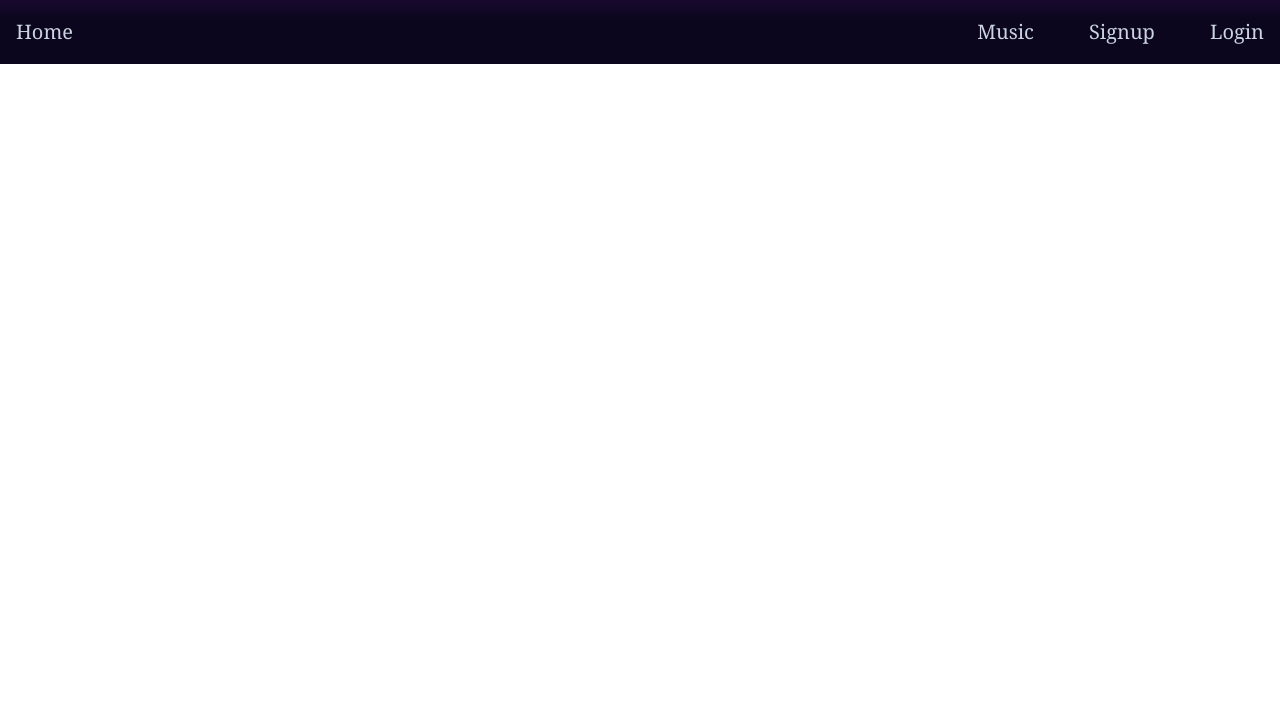
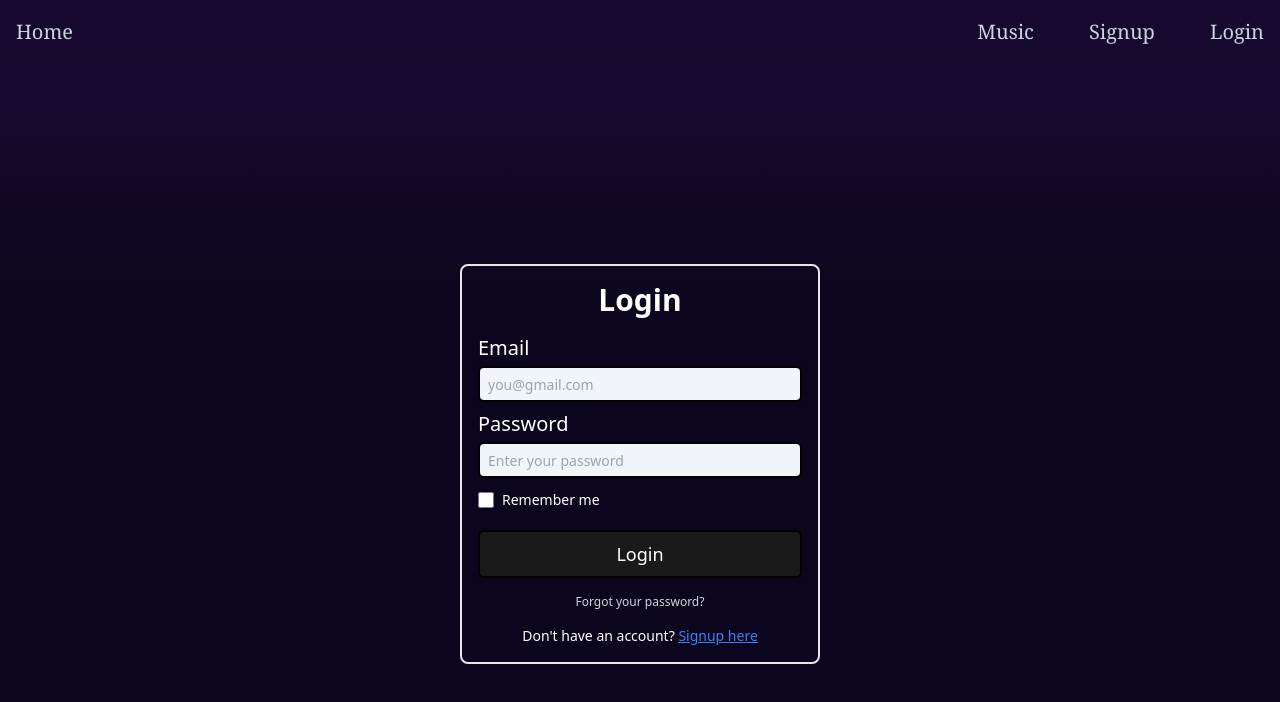
Before and after one commit to chakradharkotagiri/Entertainment-recommendation-system, a React (Vite) app: page /login in a window 1280 px wide. Shown: the top 702 px of the page. Built offline with nearby package versions, Linux system fonts and the light colour scheme.

Commit message:
Login changes

```diff
--- a/src/App.jsx
+++ b/src/App.jsx
@@ -4,6 +4,7 @@ import Body from "./components/Body";
 import { BrowserRouter, Route, Routes } from "react-router-dom";
 import Signup from "./components/Signup";
 import { useState } from "react";
+import Login from "./components/Login";
 
 function App() {
   const [contentType, setContentType] = useState("Music");
@@ -14,6 +15,7 @@ function App() {
         <Navbar contentType={contentType} setContentType={setContentType} />
         <Routes>
           <Route path="/signup" element={<Signup />} />
+          <Route path="/login" element={<Login/>} />
           <Route path="/" element={<Body contentType={contentType} />} />
         </Routes>
       </BrowserRouter>
--- /dev/null
+++ b/src/components/Login.jsx
@@ -0,0 +1,118 @@
+import React from "react";
+import { useForm } from "react-hook-form";
+import { useNavigate } from "react-router-dom";
+
+export default function Login() {
+  const navigate = useNavigate();
+
+  const {
+    register,
+    handleSubmit,
+    formState: { errors, isSubmitting },
+  } = useForm({
+    mode: "onChange",
+    reValidateMode: "onChange",
+  });
+
+  const onSubmit = async (data) => {
+    // dummy submit
+    console.log("Login data:", data);
+    // simulate a small delay
+    await new Promise((res) => setTimeout(res, 500));
+    // navigate to home (or dashboard) after "login"
+    navigate("/");
+  };
+
+  return (
+    <div className="flex justify-center min-h-screen items-center bg-gradient-to-b from-[#17092d] from-5% to-[#0b061d] to-30% p-4">
+      <form
+        className="text-xl border-2 border-solid rounded-lg text-white p-4 w-[360px]"
+        onSubmit={handleSubmit(onSubmit)}
+      >
+        <h1 className="flex justify-center mb-4 text-3xl font-bold">
+          Login
+        </h1>
+
+        <div className="flex flex-col gap-2">
+          <div>
+            <label className="block mb-1">Email</label>
+            <input
+              placeholder="you@gmail.com"
+              className="w-full h-9 px-2 text-sm placeholder:text-sm placeholder:font-medium bg-slate-100 text-black border-2 border-black rounded-md"
+              {...register("email", {
+                required: "Email is required",
+                pattern: {
+                  value: /^[a-zA-Z0-9._%+-]+@gmail\.com$/,
+                  message:
+                    "Please enter a valid Gmail address ending with @gmail.com",
+                },
+              })}
+            />
+            {errors.email && (
+              <p className="text-red-700 text-sm mt-1">
+                {errors.email.message}
+              </p>
+            )}
+          </div>
+
+          <div>
+            <label className="block mb-1">Password</label>
+            <input
+              type="password"
+              placeholder="Enter your password"
+              className="w-full h-9 px-2 text-sm placeholder:text-sm placeholder:font-medium bg-slate-100 text-black border-2 border-black rounded-md"
+              {...register("password", {
+                required: "Password is required",
+                minLength: {
+                  value: 5,
+                  message: "Minimum length is 5",
+                },
+              })}
+            />
+            {errors.password && (
+              <p className="text-red-700 text-sm mt-1">
+                {errors.password.message}
+              </p>
+            )}
+          </div>
+
+          {/* optional remember me */}
+          <div className="flex items-center gap-2 mt-1">
+            <input
+              type="checkbox"
+              id="remember"
+              className="w-4 h-4"
+              {...register("rememberMe")}
+            />
+            <label htmlFor="remember" className="text-sm">
+              Remember me
+            </label>
+          </div>
+
+          <button
+            className="w-full bg-[#1A1A1A] border-2 text-lg border-black mt-3 rounded-md px-4 py-2 cursor-pointer disabled:opacity-60"
+            type="submit"
+            disabled={isSubmitting}
+          >
+            {isSubmitting ? "Logging in..." : "Login"}
+          </button>
+
+          {/* dummy "forgot password" link */}
+          <p className="mt-2 text-xs text-center text-gray-300 cursor-pointer hover:underline">
+            Forgot your password?
+          </p>
+
+          <p className="mt-2 text-sm text-center">
+            Don&apos;t have an account?{" "}
+            <span
+              className="text-blue-500 underline cursor-pointer"
+              onClick={() => navigate("/signup")}
+            >
+              Signup here
+            </span>
+          </p>
+        </div>
+      </form>
+    </div>
+  );
+}
--- a/src/components/Navbar.jsx
+++ b/src/components/Navbar.jsx
@@ -74,7 +74,9 @@ const Navbar = ({ contentType, setContentType }) => {
         >
           Signup
         </button>
-        <button type="submit">Login</button>
+        <button onClick={() => {
+            navigate("/login");
+          }} type="submit">Login</button>
       </div>
     </div>
   );
--- a/src/components/Signup.jsx
+++ b/src/components/Signup.jsx
@@ -40,7 +40,7 @@ export default function Signup() {
     <div className="flex justify-center min-h-screen items-center bg-gradient-to-b from-[#17092d] from-5% to-[#0b061d] to-30% p-4">
 
         <form
-          className="text-xl border-2 border-solid text-white p-4 w-[360px]"
+          className="text-xl border-2 border-solid rounded-lg text-white p-4 w-[360px]"
 
         >
           <h1 className="flex justify-center mb-4 text-3xl font-bold">Signup Form</h1>
```
